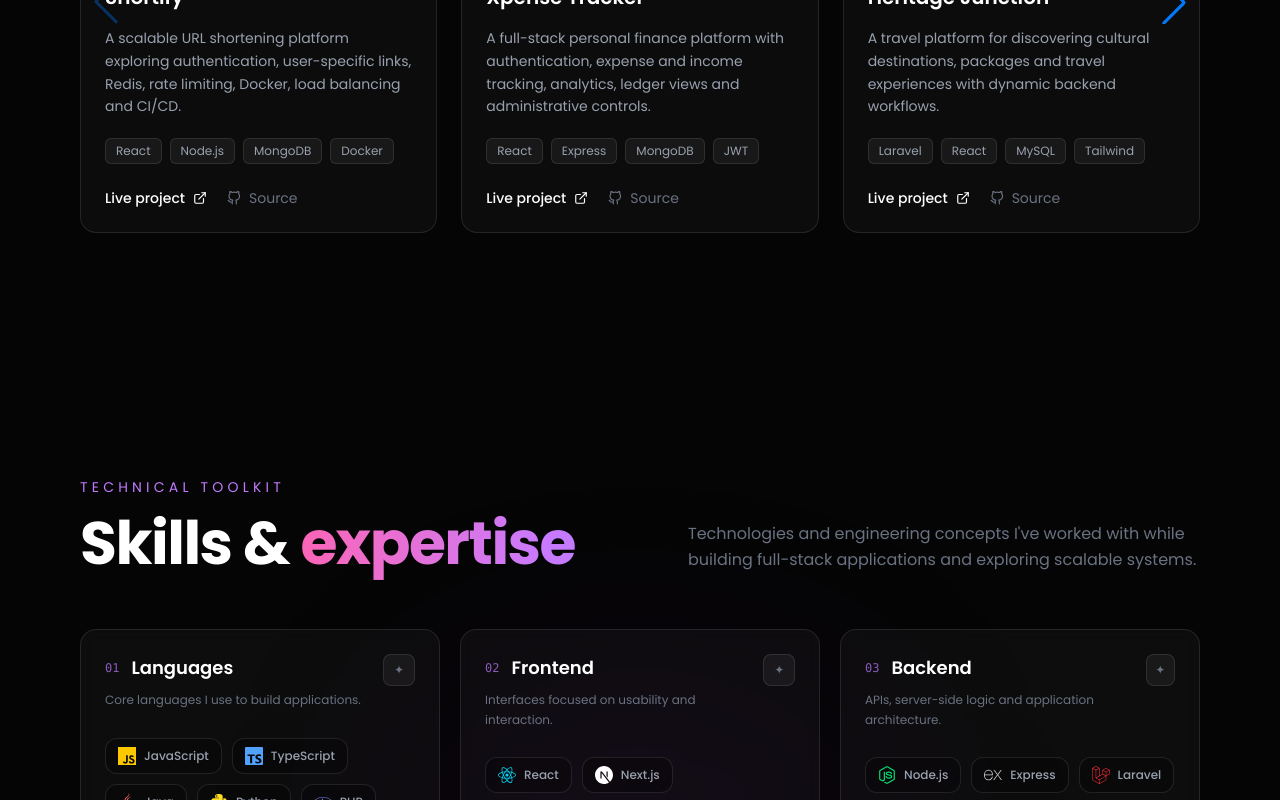
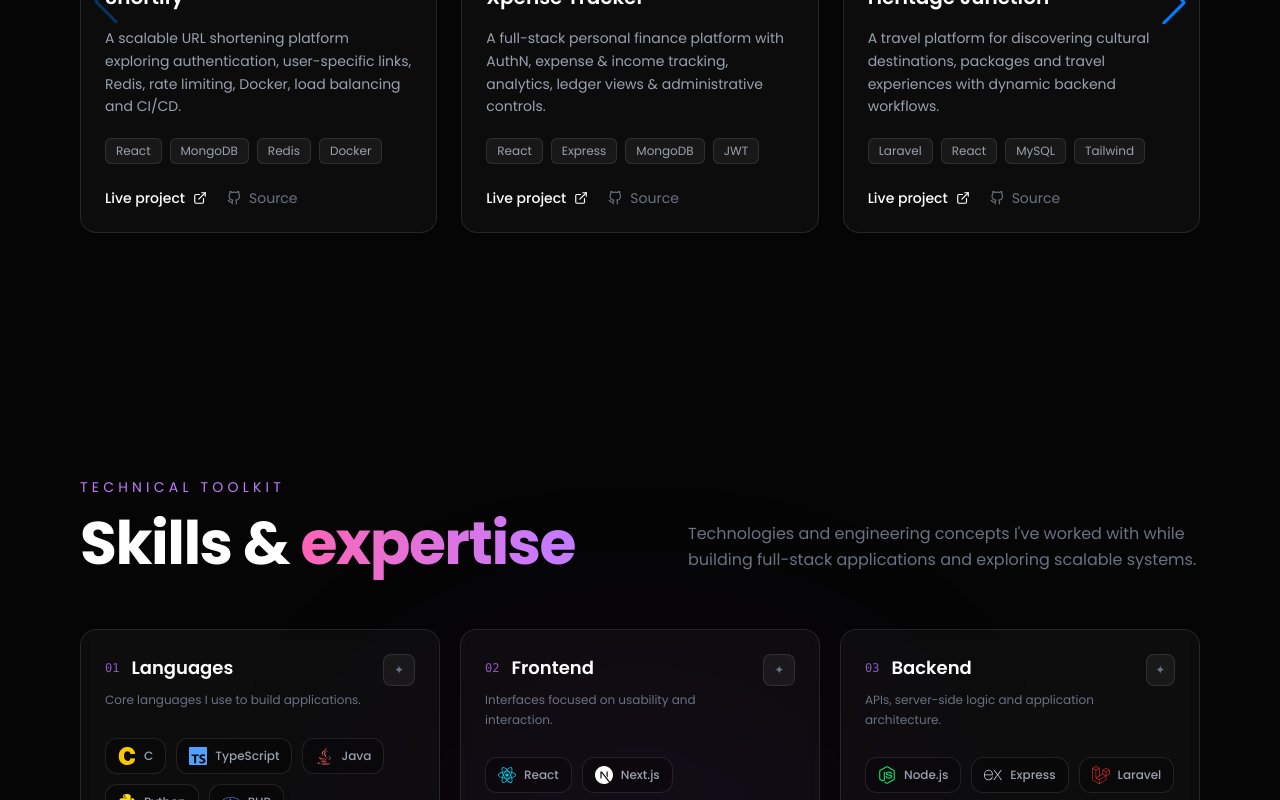
Before and after one commit to devKartikeya/Kartikeya-Mishra, a React (Vite) app: page / in a window 1280 px wide. Shown: the part 1940-2740 px from the top of the page. Built offline with nearby package versions, Linux system fonts and the light colour scheme.

Commit message:
Modify projects and skills section

```diff
--- a/src/components/Projects.jsx
+++ b/src/components/Projects.jsx
@@ -21,15 +21,15 @@ const projects = [
         description:
             "A scalable URL shortening platform exploring authentication, user-specific links, Redis, rate limiting, Docker, load balancing and CI/CD.",
         image: "Shortify.png",
-        technologies: ["React", "Node.js", "MongoDB", "Docker"],
-        link: "#",
-        github: "#",
+        technologies: ["React", "MongoDB", "Redis", "Docker"],
+        link: "https://github.com/Shortify.git",
+        github: "https://github.com/Shortify.git",
     },
     {
         title: "Xpense Tracker",
         category: "MERN Stack",
         description:
-            "A full-stack personal finance platform with authentication, expense and income tracking, analytics, ledger views and administrative controls.",
+            "A full-stack personal finance platform with AuthN, expense & income tracking, analytics, ledger views & administrative controls.",
         image: "X.png",
         technologies: ["React", "Express", "MongoDB", "JWT"],
         link: "https://expense-tracker-mern-project-seven.vercel.app/",
@@ -48,17 +48,6 @@ const projects = [
             "https://github.com/devKartikeya/Heritage-Junction.git",
     },
     {
-        title: "Dockerized URL Shortener",
-        category: "Docker · Backend",
-        description:
-            "A containerized Node.js URL shortener demonstrating Docker images, networking, volumes, Compose and service isolation.",
-        image: "Dockerized-URL-Shortener.png",
-        technologies: ["Node.js", "Docker", "MongoDB"],
-        link: "https://hub.docker.com/r/devkartikeya/dockerizedurlshortener-app",
-        github:
-            "https://github.com/devKartikeya/Dockerized-URL-Shortener.git",
-    },
-    {
         title: "Confab",
         category: "Real-Time Application",
         description:
@@ -75,7 +64,7 @@ const projects = [
         description:
             "A weather dashboard consuming external APIs to present current weather conditions and forecast information.",
         image: "atmoscan2.png",
-        technologies: ["React", "API", "CSS"],
+        technologies: ["React", "API", "TailwindCSS"],
         link: "https://katmoscan.netlify.app",
         github:
             "https://github.com/devKartikeya/Atmoscan.git",
--- a/src/components/Skills.jsx
+++ b/src/components/Skills.jsx
@@ -12,6 +12,7 @@ import {
     FaLaravel,
     FaPhp,
     FaJs,
+    FaGithub
 } from "react-icons/fa";
 
 import {
@@ -28,6 +29,7 @@ import {
     SiLinux,
     SiRedis,
     SiGit,
+    SiC,
     SiJavascript,
 } from "react-icons/si";
 
@@ -40,8 +42,8 @@ const categories = [
         icon: "01",
         skills: [
             {
-                name: "JavaScript",
-                icon: <SiJavascript />,
+                name: "C",
+                icon: <SiC />,
                 color: "text-yellow-400",
             },
             {
@@ -180,6 +182,11 @@ const categories = [
                 name: "Git",
                 icon: <FaGitAlt />,
                 color: "text-orange-500",
+            },
+            {
+                name: "GitHub",
+                icon: <FaGithub />,
+                color: "text-white",
             },
             {
                 name: "CI/CD",
--- a/src/pages/Home.jsx
+++ b/src/pages/Home.jsx
@@ -177,7 +177,7 @@ const Home = () => {
                                     target="_blank"
                                     rel="noopener noreferrer"
                                     aria-label="LinkedIn"
-                                    className="text-gray-400 hover:text-white transition-colors"
+                                    className="text-gray-400 hover:text-blue-500 transition-colors"
                                 >
                                     <FaLinkedin size={22} />
                                 </a>
```
Also changed, not shown: public/Shortify.png (added).
